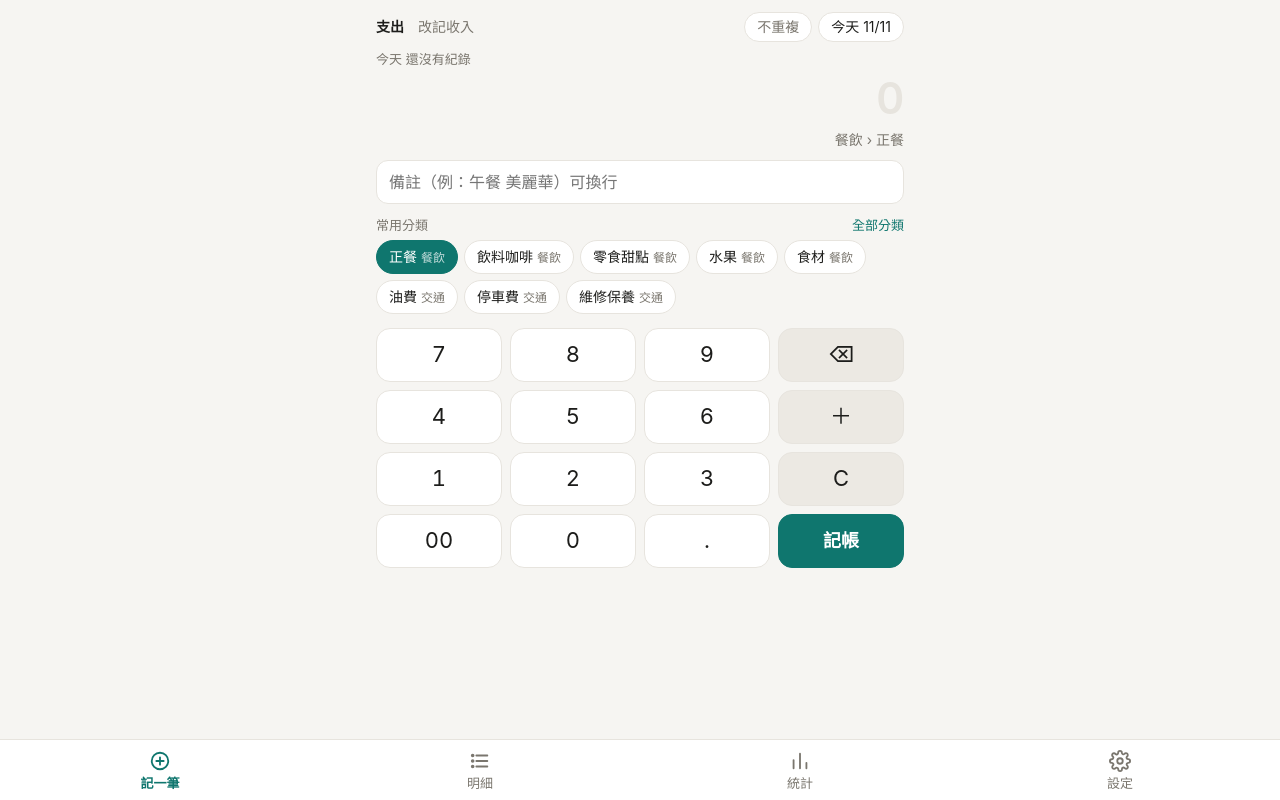
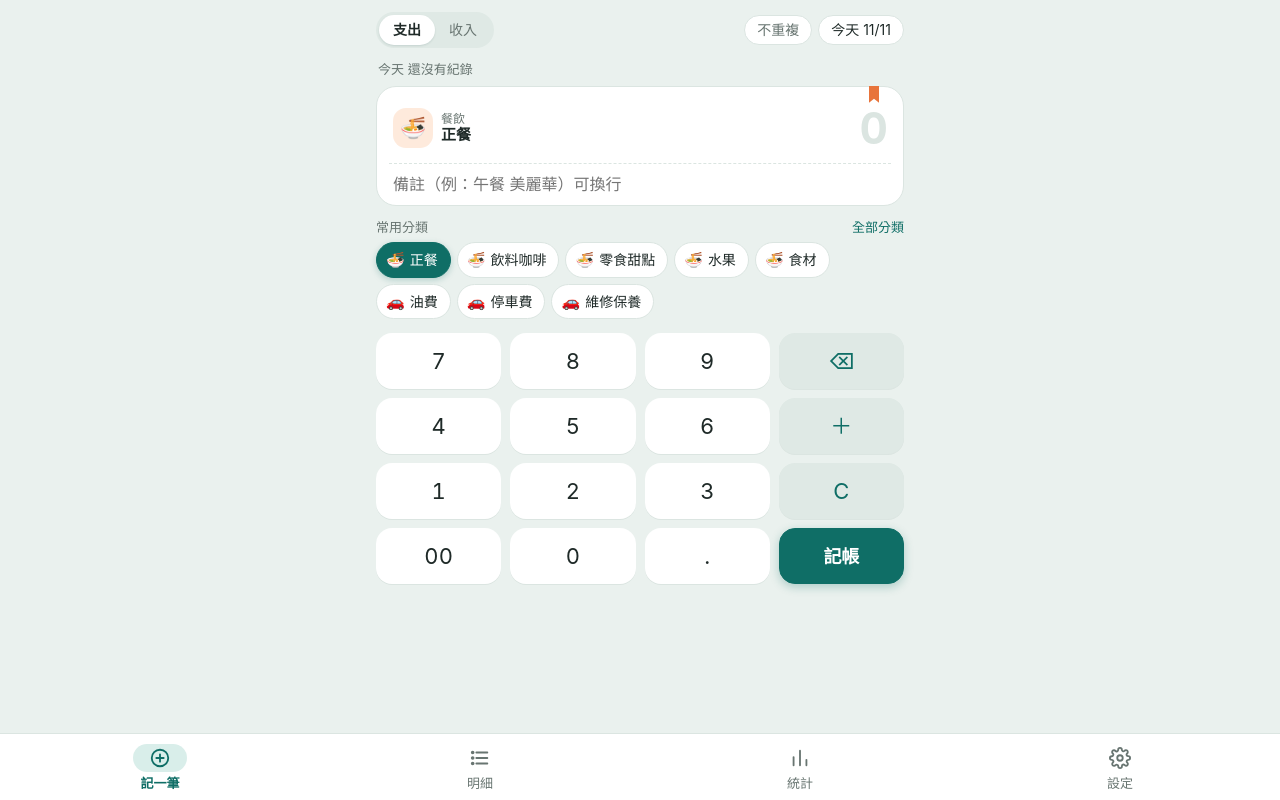
Before and after one commit to adiforce/ledger, a plain HTML site: page index.html in a window 1280 px wide. Drawn offline with Linux system fonts and the light colour scheme.

Commit message:
v1.7：新外觀（記帳本風格）
- 配色改為淡綠灰底＋白紙卡片，主色取自 icon 封面綠，提醒用書籤橘
- 每個大類加上 emoji 與淡色底，明細、分類、統計都看得到
- 記一筆：分類、金額、備註收進同一張卡片；分類與金額並排；支出／收入改為切換鈕
- 常用分類按鈕精簡，數字鍵位置比舊版高
- 修正深色模式備註文字顏色

Co-Authored-By: Claude Opus 5.5 <noreply@anthropic.com>
Claude-Session: https://claude.ai/code/session_01Fcb6byuKhT5k4iQdYmqcvV

```diff
--- a/app.js
+++ b/app.js
@@ -1,5 +1,5 @@
 'use strict';
-const VERSION = '1.6.2';
+const VERSION = '1.7.0';
 
 /* ── 預設分類（跟轉換腳本同一套 ID，匯入時會對上）── */
 const DEFAULT_TREE = {
@@ -28,6 +28,22 @@ function defaultCategories() {
     });
   }
   return out;
+}
+
+/* ── 分類圖示：用預設大類的 ID 對應 emoji 與色調 ── */
+const CAT_LOOK = {
+  'exp-00': ['🍜', '#f97316'], 'exp-01': ['🚗', '#3b82f6'], 'exp-02': ['🏠', '#8b5cf6'], 'exp-03': ['💡', '#eab308'],
+  'exp-04': ['🛍️', '#ec4899'], 'exp-05': ['🎮', '#22c55e'], 'exp-06': ['💊', '#14b8a6'], 'exp-07': ['🎁', '#ef4444'],
+  'exp-08': ['🧒', '#84cc16'], 'exp-09': ['🐱', '#b45309'], 'exp-10': ['📦', '#64748b'], 'inc-00': ['💰', '#16a34a'],
+};
+function catLook(rootId) {
+  const c = S.catById.get(rootId);
+  const rid = c && c.parentId ? c.parentId : rootId;
+  return CAT_LOOK[rid] || ['🏷️', '#64748b'];
+}
+function catIcon(rootId, size = '') {
+  const [e, h] = catLook(rootId);
+  return `<span class="ic${size ? ' ' + size : ''}" style="background:${h}26" aria-hidden="true">${e}</span>`;
 }
 
 /* ── 小工具 ── */
@@ -180,10 +196,12 @@ function renderAmount() {
 }
 function renderPicked() {
   const c = S.catById.get(S.subId);
-  $('#picked').textContent = c ? `${catName(c.parentId)} › ${c.name}` : '請選分類';
+  $('#picked').innerHTML = c
+    ? `${catIcon(c.parentId)}<span class="pt">${c.parentId && catName(c.parentId) !== c.name ? `<small>${esc(catName(c.parentId))}</small>` : ''}<b>${esc(c.name)}</b></span>`
+    : '<span class="pt"><small>分類</small><b>請選擇</b></span>';
 }
 function renderTypeToggle() {
-  $('#typeToggle').innerHTML = S.type === 'expense' ? '<b>支出</b>　改記收入' : '<b>收入</b>　改記支出';
+  $('#typeToggle').innerHTML = `<span data-t="expense" class="${S.type === 'expense' ? 'on' : ''}">支出</span><span data-t="income" class="${S.type === 'income' ? 'on inc' : ''}">收入</span>`;
 }
 function renderDate() {
   $('#date').value = S.date;
@@ -194,12 +212,12 @@ function chip(id, on, withParent = true) {
   if (!c) return '';
   const parent = c.parentId ? catName(c.parentId) : '';
   const showParent = withParent && parent && parent !== c.name;
-  return `<button class="chip${on ? ' on' : ''}" data-sub="${esc(id)}">${esc(c.name)}${showParent ? `<small>${esc(parent)}</small>` : ''}</button>`;
+  return `<button class="chip${on ? ' on' : ''}" data-sub="${esc(id)}"><span class="e">${catLook(c.parentId || c.id)[0]}</span>${esc(c.name)}${showParent ? `<small>${esc(parent)}</small>` : ''}</button>`;
 }
 function renderCats() {
-  $('#freqCats').innerHTML = S.freq[S.type].map((id) => chip(id, id === S.subId)).join('');
+  $('#freqCats').innerHTML = S.freq[S.type].map((id) => chip(id, id === S.subId, false)).join('');
   $('#allCats').innerHTML = roots(S.type).map((r) =>
-    `<div class="root">${esc(r.name)}</div><div class="cat-grid">${subsOf(r.id).map((s) => chip(s.id, s.id === S.subId, false)).join('')}</div>`).join('');
+    `<div class="root">${catLook(r.id)[0]} ${esc(r.name)}</div><div class="cat-grid">${subsOf(r.id).map((s) => chip(s.id, s.id === S.subId, false)).join('')}</div>`).join('');
 }
 function renderSugs() {
   const q = $('#note').value.trim();
@@ -396,7 +414,7 @@ function schedRowHTML(t, due) {
   const sub = catName(t.subcategoryId), root = catName(t.categoryId);
   const [y, m, d] = t.date.split('-');
   const dateTxt = `${y !== today().slice(0, 4) ? y + '/' : ''}${Number(m)}/${Number(d)}`;
-  return `<div class="ir sr"><div class="t" data-sedit="${esc(t.id)}">
+  return `<div class="ir sr">${catIcon(t.categoryId)}<div class="t" data-sedit="${esc(t.id)}">
       <div class="c">${dateTxt}　${esc(root !== sub ? `${root} › ${sub}` : sub)}${t.repeat ? `<span class="tag">${REPEAT_LABEL[t.repeat]}</span>` : ''}</div>
       ${t.note ? `<div class="n">${esc(t.note)}</div>` : ''}</div>
     <div class="a${inc ? ' inc' : ''}">${inc ? '+' : ''}${money(t.amount)}</div>
@@ -438,7 +456,7 @@ function rowHTML(t) {
   const root = catName(t.categoryId);
   const title = root !== cname ? `${cname}` : cname;
   return `<div class="rw"><button class="del" data-del="${esc(t.id)}">刪除</button>
-    <div class="row" data-id="${esc(t.id)}"><div class="t"><div class="c">${esc(title)}${t.scheduled ? '<span class="tag">預定</span>' : ''}</div>
+    <div class="row" data-id="${esc(t.id)}">${catIcon(t.categoryId)}<div class="t"><div class="c">${esc(title)}${t.scheduled ? '<span class="tag">預定</span>' : ''}</div>
     ${t.note ? `<div class="n">${esc(t.note)}</div>` : ''}</div>
     <div class="a${inc ? ' inc' : ''}">${inc ? '+' : ''}${money(t.amount)}</div></div></div>`;
 }
@@ -753,7 +771,7 @@ function impRowHTML(t) {
     (t.unmapped ? '<span class="tag warn">分類未對應</span>' : '') + (IMP.ignored.has(t.id) ? '<span class="tag">之前略過</span>' : '');
   const sub = catName(t.subcategoryId), root = catName(t.categoryId);
   return `<label class="ir${on ? '' : ' off'}"><input type="checkbox" data-imp="${esc(t.id)}"${on ? ' checked' : ''}>
-    <div class="t"><div class="c">${esc(root !== sub ? `${root} › ${sub}` : sub)}${tags}</div><div class="n">${esc(t.note || (t.unmapped ? '舊分類：' + t.legacyCategory : ''))}</div></div>
+    ${catIcon(t.categoryId)}<div class="t"><div class="c">${esc(root !== sub ? `${root} › ${sub}` : sub)}${tags}</div><div class="n">${esc(t.note || (t.unmapped ? '舊分類：' + t.legacyCategory : ''))}</div></div>
     <div class="a${inc ? ' inc' : ''}">${inc ? '+' : ''}${money(t.amount)}</div></label>`;
 }
 function renderImport() {
@@ -996,7 +1014,7 @@ function catBarHTML(id, amt, max, total, budget, isSub) {
   const mk = budget && !isSub ? `<div class="mk" style="left:calc(${Math.min(100, budget / max * 100)}% - 1px)"></div>` : '';
   const bud = budget && !isSub
     ? `<div class="bud">${over ? `<span class="over-t">超支 ${money(amt - budget)}</span>` : `預算 ${money(budget)}，剩 ${money(budget - amt)}`}</div>` : '';
-  return `<button class="cb" data-${isSub ? 'sub' : 'root'}="${esc(id)}"><div class="l"><span>${esc(catName(id))}${isSub ? '<span class="go">明細 ›</span>' : ''}</span>
+  return `<button class="cb" data-${isSub ? 'sub' : 'root'}="${esc(id)}"><div class="l"><span>${isSub ? '' : catLook(id)[0] + ' '}${esc(catName(id))}${isSub ? '<span class="go">明細 ›</span>' : ''}</span>
     <span>${money(amt)}<small>${total ? Math.round(amt / total * 100) : 0}%</small></span></div>
     <div class="tr"><div class="f${over ? ' over' : ''}" style="width:${w}%"></div>${mk}</div>${bud}</button>`;
 }
@@ -1235,8 +1253,12 @@ function bind() {
     const b = e.target.closest('button'); if (!b) return;
     keyPress(b.dataset.k || b.textContent);
   });
-  $('#typeToggle').addEventListener('click', () => { setType(S.type === 'expense' ? 'income' : 'expense'); renderAdd(); });
+  $('#typeToggle').addEventListener('click', (e) => {
+    const t = e.target.closest('[data-t]')?.dataset.t || (S.type === 'expense' ? 'income' : 'expense');
+    if (t !== S.type) { setType(t); renderAdd(); }
+  });
   $('#date').addEventListener('change', (e) => { if (e.target.value) { S.date = e.target.value; renderAdd(); } });
+  $('#picked').addEventListener('click', () => { $('#allCats').classList.add('on'); $('#toggleAll').textContent = '收合'; $('#allCats').scrollIntoView({ block: 'nearest' }); });
   $('#toggleAll').addEventListener('click', () => {
     const on = $('#allCats').classList.toggle('on');
     $('#toggleAll').textContent = on ? '收合' : '全部分類';
--- a/index.html
+++ b/index.html
@@ -7,22 +7,23 @@
 <meta name="mobile-web-app-capable" content="yes">
 <meta name="apple-mobile-web-app-status-bar-style" content="default">
 <meta name="apple-mobile-web-app-title" content="記帳">
-<meta name="theme-color" content="#f6f5f2" media="(prefers-color-scheme: light)">
-<meta name="theme-color" content="#161616" media="(prefers-color-scheme: dark)">
+<meta name="theme-color" content="#eaf1ee" media="(prefers-color-scheme: light)">
+<meta name="theme-color" content="#111716" media="(prefers-color-scheme: dark)">
 <link rel="manifest" href="manifest.webmanifest">
 <link rel="apple-touch-icon" href="icon-180.png">
 <title>記帳</title>
 <style>
 :root{
-  --bg:#f6f5f2; --card:#fff; --line:#e7e4de; --text:#1d1d1b; --sub:#7a766e;
-  --accent:#0f766e; --accent-soft:#e0f0ed; --danger:#c2410c; --income:#15803d;
-  --key:#fff; --key-op:#ece9e3; --on-accent:#fff; --bar-dim:#b9dcd6; --seg-on:#fff;
+  /* 記帳本：桌面淡綠灰、白紙、封面綠、書籤橘 */
+  --bg:#eaf1ee; --card:#fff; --line:#dbe5e1; --text:#1f2a28; --sub:#687571;
+  --accent:#0f6e66; --accent-soft:#d9eeea; --ribbon:#e8743b; --ribbon-soft:#fbe6da; --danger:#c2410c; --income:#15803d;
+  --key:#fff; --key-op:#dfe9e5; --on-accent:#fff; --bar-dim:#b5d8d1; --seg-on:#fff; --rule:#e6eeeb;
 }
 @media (prefers-color-scheme: dark){
   :root{
-    --bg:#161616; --card:#222120; --line:#34322f; --text:#efede8; --sub:#9b968c;
-    --accent:#2dd4bf; --accent-soft:#17312e; --danger:#fb923c; --income:#4ade80;
-    --key:#2a2927; --key-op:#363431; --on-accent:#0b2b27; --bar-dim:#285650; --seg-on:#4a4744;
+    --bg:#111716; --card:#1b2321; --line:#2a3532; --text:#e7eeeb; --sub:#93a19c;
+    --accent:#45c2b1; --accent-soft:#16312d; --ribbon:#f08a54; --ribbon-soft:#3a261c; --danger:#fb923c; --income:#4ade80;
+    --key:#212b29; --key-op:#2b3734; --on-accent:#08201d; --bar-dim:#24524b; --seg-on:#3a4744; --rule:#25302d;
   }
 }
 *{box-sizing:border-box;-webkit-tap-highlight-color:transparent}
@@ -31,7 +32,7 @@ html{touch-action:manipulation;-webkit-text-size-adjust:100%}
 html,body{margin:0;height:100%;overflow-x:hidden;max-width:100%}
 body{background:var(--bg);color:var(--text);font:16px/1.4 -apple-system,BlinkMacSystemFont,"PingFang TC","Noto Sans TC",sans-serif;
   -webkit-user-select:none;user-select:none;overscroll-behavior:none}
-input,button{font:inherit;color:inherit}
+input,button,textarea,select{font:inherit;color:inherit}
 button{border:0;background:none;cursor:pointer;padding:0}
 .app{display:flex;flex-direction:column;height:100%;width:100%;max-width:100vw;overflow:hidden;padding-top:env(safe-area-inset-top)}
 main{flex:1;overflow-y:auto;overflow-x:hidden;-webkit-overflow-scrolling:touch;overscroll-behavior-x:none}
@@ -210,6 +211,48 @@ nav.tabs button.dot::after{content:"";position:absolute;top:7px;left:calc(50% +
 .day-h.flash{animation:flash 1.2s ease-out;border-radius:8px}
 .row.editing{background:var(--accent-soft)}
 
+/* ── v1.7 外觀 ── */
+.ic{flex:none;width:36px;height:36px;border-radius:12px;display:grid;place-items:center;font-size:19px;line-height:1}
+.type-toggle{flex:none;display:inline-flex;background:var(--key-op);border-radius:999px;padding:3px;overflow:visible}
+.type-toggle span{padding:5px 14px;border-radius:999px;font-size:14px;color:var(--sub)}
+.type-toggle span.on{background:var(--card);color:var(--text);font-weight:600;box-shadow:0 1px 2px rgba(15,60,55,.12)}
+.type-toggle span.on.inc{color:var(--income)}
+.sheet{position:relative;background:var(--card);border:1px solid var(--line);border-radius:20px;padding:12px 16px 2px;margin:8px 0 4px;transition:border-color .15s}
+.sheet::before{content:"";position:absolute;top:-1px;right:24px;width:10px;height:17px;background:var(--ribbon);
+  clip-path:polygon(0 0,100% 0,100% 100%,50% 76%,0 100%)}
+.sheet:focus-within{border-color:var(--accent)}
+.sheet-top{display:flex;align-items:center;gap:10px;min-height:56px;padding-top:2px}
+.sheet .picked{flex:none;max-width:48%;display:flex;align-items:center;gap:8px;text-align:left;min-height:0}
+.sheet .picked .pt{display:flex;flex-direction:column;line-height:1.25;min-width:0}
+.sheet .picked .pt small{font-size:12px;color:var(--sub)}
+.sheet .picked .pt b{font-size:15px;font-weight:600;color:var(--text);white-space:nowrap;overflow:hidden;text-overflow:ellipsis}
+.sheet .picked .ic{width:40px;height:40px;font-size:21px;border-radius:13px}
+.sheet .amount{flex:1;min-width:0;font-size:44px;font-weight:700;min-height:0;letter-spacing:-1px;line-height:1.1}
+.sheet .note:focus{outline:none}
+.sheet .note{border:0;border-top:1px dashed var(--line);border-radius:0;background:transparent;margin:8px -4px 0;padding:9px 4px 7px;width:calc(100% + 8px)}
+.budget-line{margin-top:6px}
+.day-sum{padding:6px 2px 0}
+.chip{display:inline-flex;align-items:center;gap:5px;padding:7px 12px 7px 9px}
+.chip .e{font-size:15px;line-height:1}
+.chip.on{box-shadow:0 2px 6px rgba(15,110,102,.25)}
+.keypad{gap:9px}
+.keypad button{border-radius:16px;height:56px;border-color:transparent;box-shadow:0 1px 0 var(--line)}
+.keypad .op{color:var(--accent)}
+.keypad .ok{box-shadow:0 3px 10px rgba(15,110,102,.28)}
+.list{border-radius:18px}
+.row{padding:11px 14px;gap:12px}
+.ir{gap:12px}
+.ir .ic{width:32px;height:32px;font-size:17px;border-radius:11px}
+.sum-card{border-radius:18px;background:linear-gradient(var(--card),var(--card)) padding-box}
+.hero,.card,.group{border-radius:18px}
+.banner.warm{background:var(--ribbon-soft)}
+.banner.warm button{color:var(--ribbon)}
+.day-h{margin:16px 6px 6px}
+nav.tabs button svg{padding:3px 16px;border-radius:999px;box-sizing:content-box;transition:background .15s}
+nav.tabs button.on svg{background:var(--accent-soft)}
+nav.tabs button.dot::after{left:calc(50% + 14px);background:var(--ribbon)}
+.all-cats .root{font-weight:600;color:var(--text)}
+
 .toast{position:fixed;left:50%;top:calc(10px + env(safe-area-inset-top));transform:translateX(-50%) translateY(-20px);background:var(--text);color:var(--bg);
   padding:9px 16px;border-radius:999px;font-size:14px;opacity:0;transition:.2s;pointer-events:none;z-index:9;white-space:nowrap}
 .toast.on{opacity:1;transform:translateX(-50%) translateY(0)}
@@ -237,10 +280,11 @@ nav.tabs button.dot::after{content:"";position:absolute;top:7px;left:calc(50% +
         <label class="date-pill"><span id="dateLabel"></span><input type="date" id="date"></label></div>
       </div>
       <button class="day-sum" id="daySum"></button>
-      <div class="amount" id="amount"></div>
-      <div class="picked" id="picked"></div>
+      <div class="sheet">
+        <div class="sheet-top"><button class="picked" id="picked" type="button"></button><div class="amount" id="amount"></div></div>
+        <textarea class="note" id="note" rows="1" placeholder="備註（例：午餐 美麗華）可換行" autocomplete="off"></textarea>
+      </div>
       <div class="budget-line" id="budgetLine"></div>
-      <textarea class="note" id="note" rows="1" placeholder="備註（例：午餐 美麗華）可換行" autocomplete="off"></textarea>
       <div class="sugs" id="sugs"></div>
       <div class="section-h"><span>常用分類</span><button id="toggleAll">全部分類</button></div>
       <div class="cat-grid" id="freqCats"></div>
@@ -256,7 +300,7 @@ nav.tabs button.dot::after{content:"";position:absolute;top:7px;left:calc(50% +
 
     <!-- 明細 -->
     <section class="view" id="v-list">
-      <div class="banner" id="dueBanner" hidden></div>
+      <div class="banner warm" id="dueBanner" hidden></div>
       <div class="banner" id="backupBanner" hidden></div>
       <input class="search" id="search" type="search" placeholder="搜尋備註或分類（全部年份）">
       <div class="filter-chip" id="filterChip" hidden><span id="filterText"></span><button id="filterClear">✕</button></div>
--- a/sw.js
+++ b/sw.js
@@ -1,5 +1,5 @@
 // 改了任何檔案就把版本號 +1，手機才會抓到新版
-const CACHE = 'ledger-v1.6.2';
+const CACHE = 'ledger-v1.7.0';
 const ASSETS = ['./', './index.html', './app.js', './manifest.webmanifest', './icon-180.png', './icon-512.png', './lib/sql-wasm.js', './lib/sql-wasm.wasm'];
 
 self.addEventListener('install', (e) => {
```
